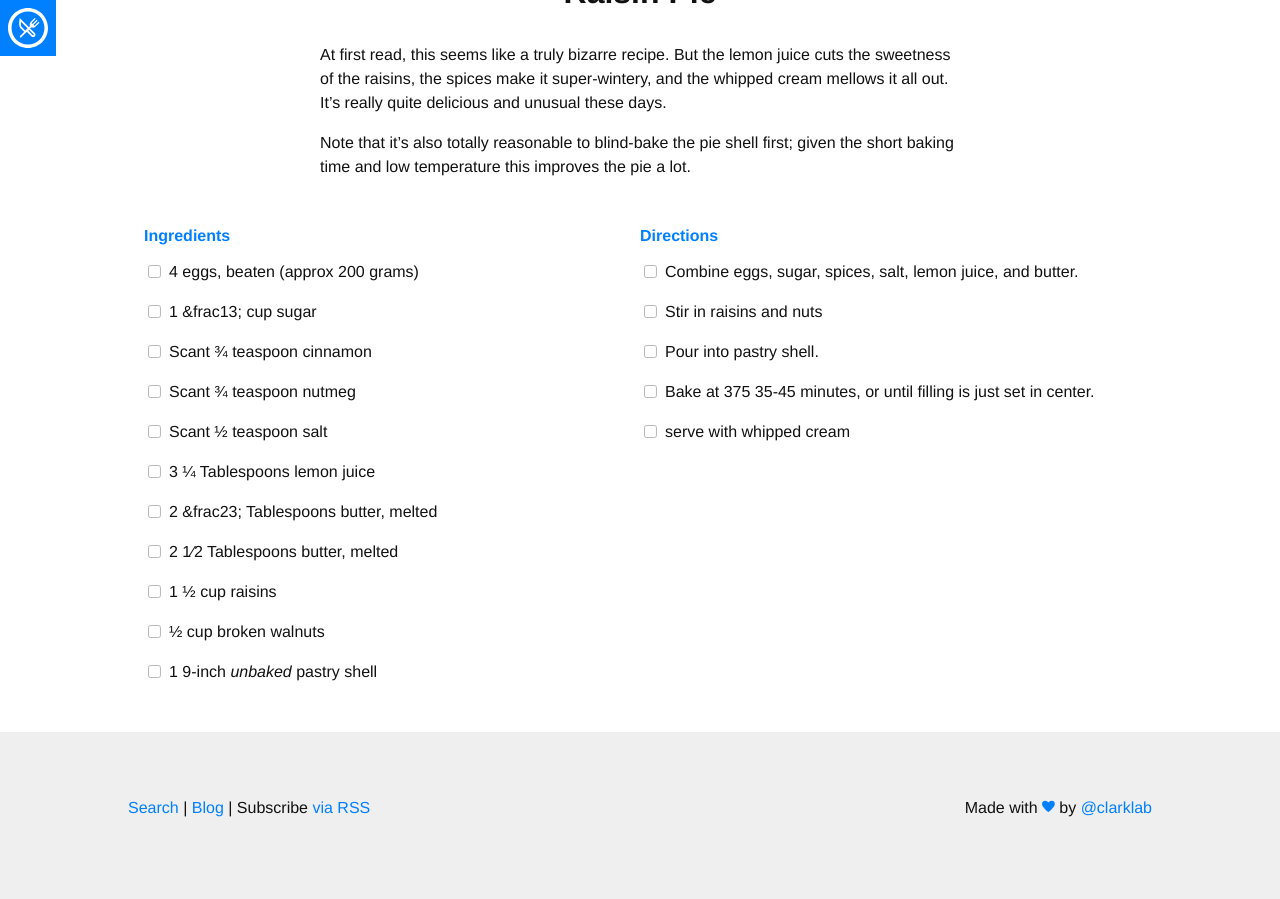
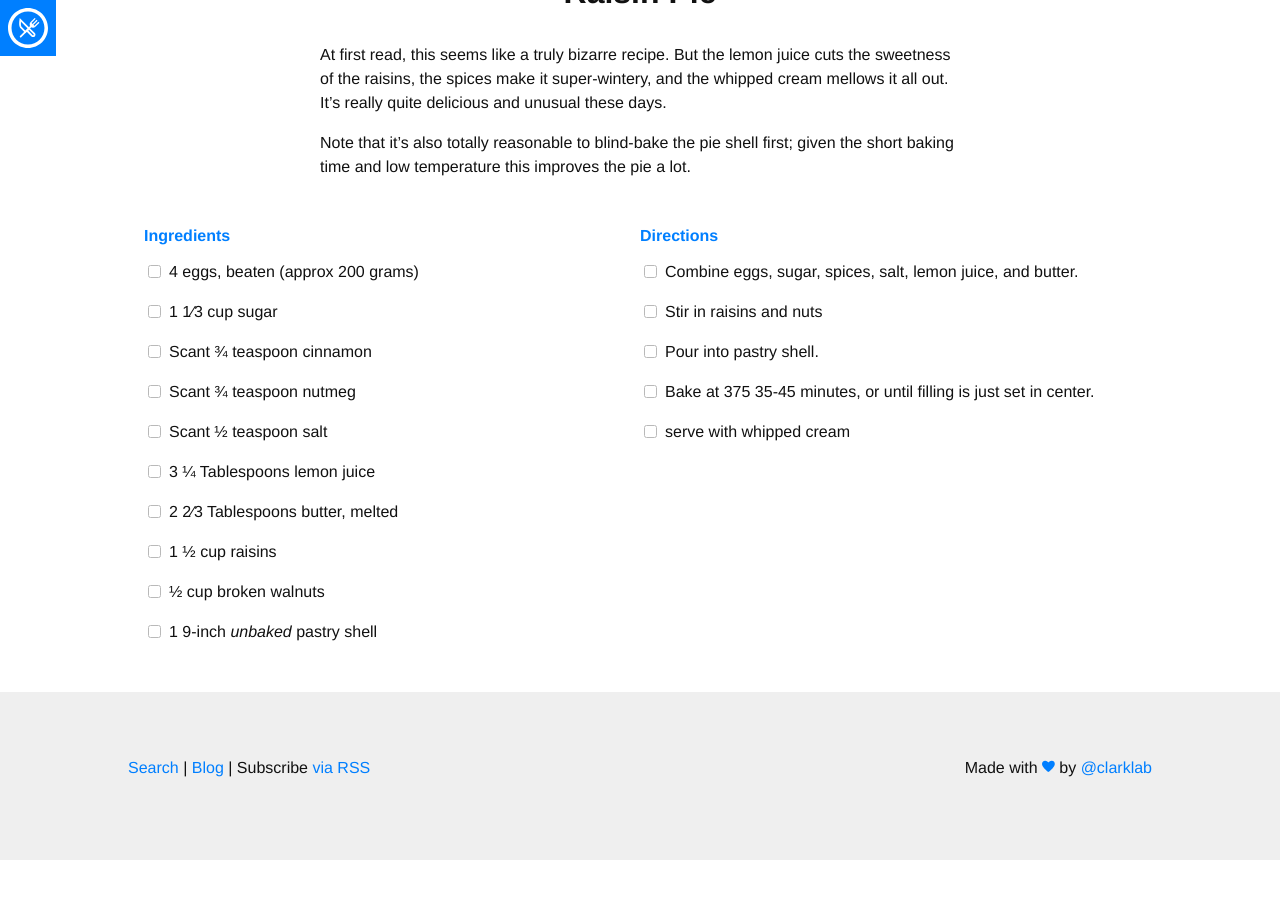
Before and after one commit to edinel/recipes, a Jekyll site: the page built from _recipes/Raisin Pie.md, in a window 1280 px wide and 900 px high, scrolled down 757 px. Built offline with Jekyll 4.4.1, drawn with Linux system fonts in a browser that asks for light colours; nearby versions of some CDN libraries; some web fonts are replaced; after the commit the page ends 1617 px from its top, so only the background shows below that.

Commit message:
I just learned about &frasl!

```diff
--- a/_recipes/Raisin Pie.md
+++ b/_recipes/Raisin Pie.md
@@ -7,13 +7,12 @@ tags: dessert, raisins, pie, traditional
 
 ingredients:
     - "4 eggs, beaten (approx 200 grams)"
-    - "1 &frac13; cup sugar"
+    - "1 1&frasl;3 cup sugar"
     - "Scant &frac34; teaspoon cinnamon"
     - "Scant &frac34; teaspoon nutmeg"
     - "Scant &frac12; teaspoon salt"
     - "3 &frac14; Tablespoons lemon juice"
-    - "2 &frac23; Tablespoons butter, melted"
-    - "2 1&frasl;2 Tablespoons butter, melted"
+    - "2 2&frasl;3 Tablespoons butter, melted"
     - "1 &frac12; cup raisins"
     - "&frac12; cup broken walnuts"
     - "1 9-inch _unbaked_ pastry shell"
```
